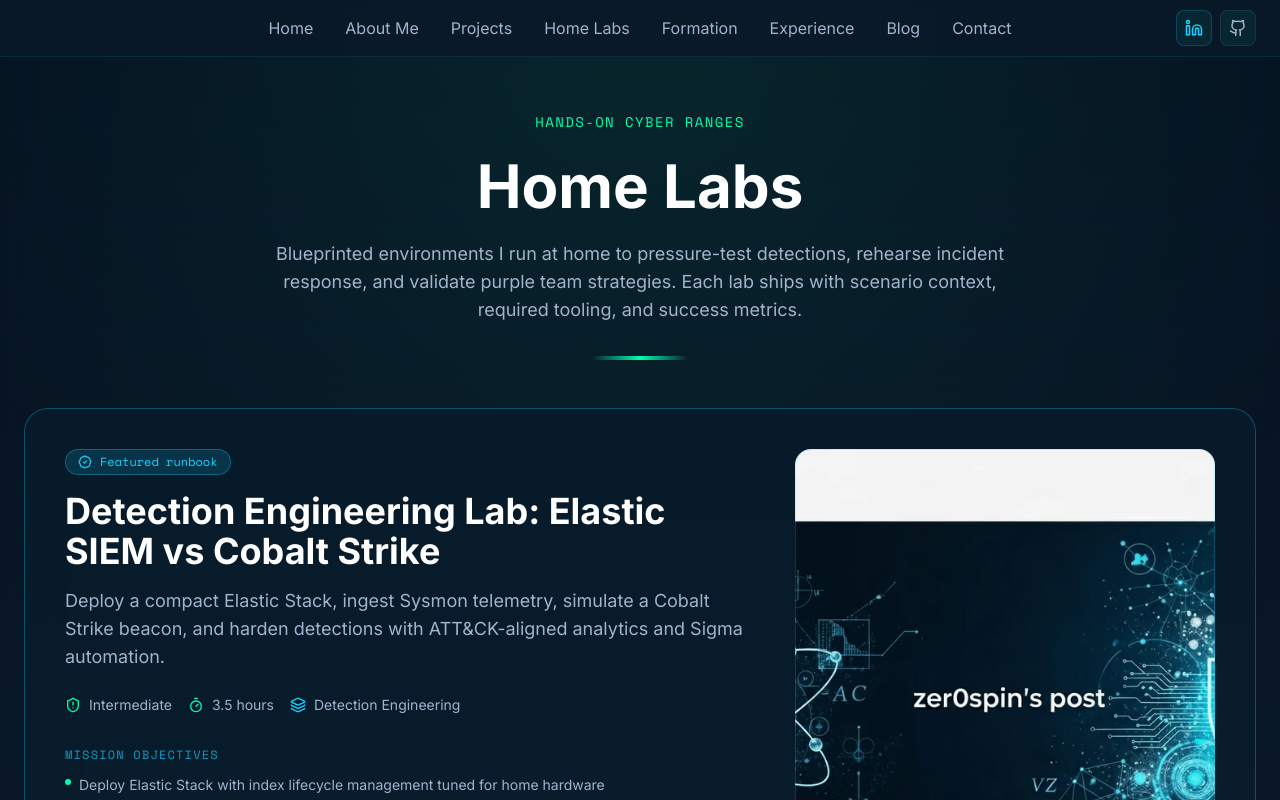
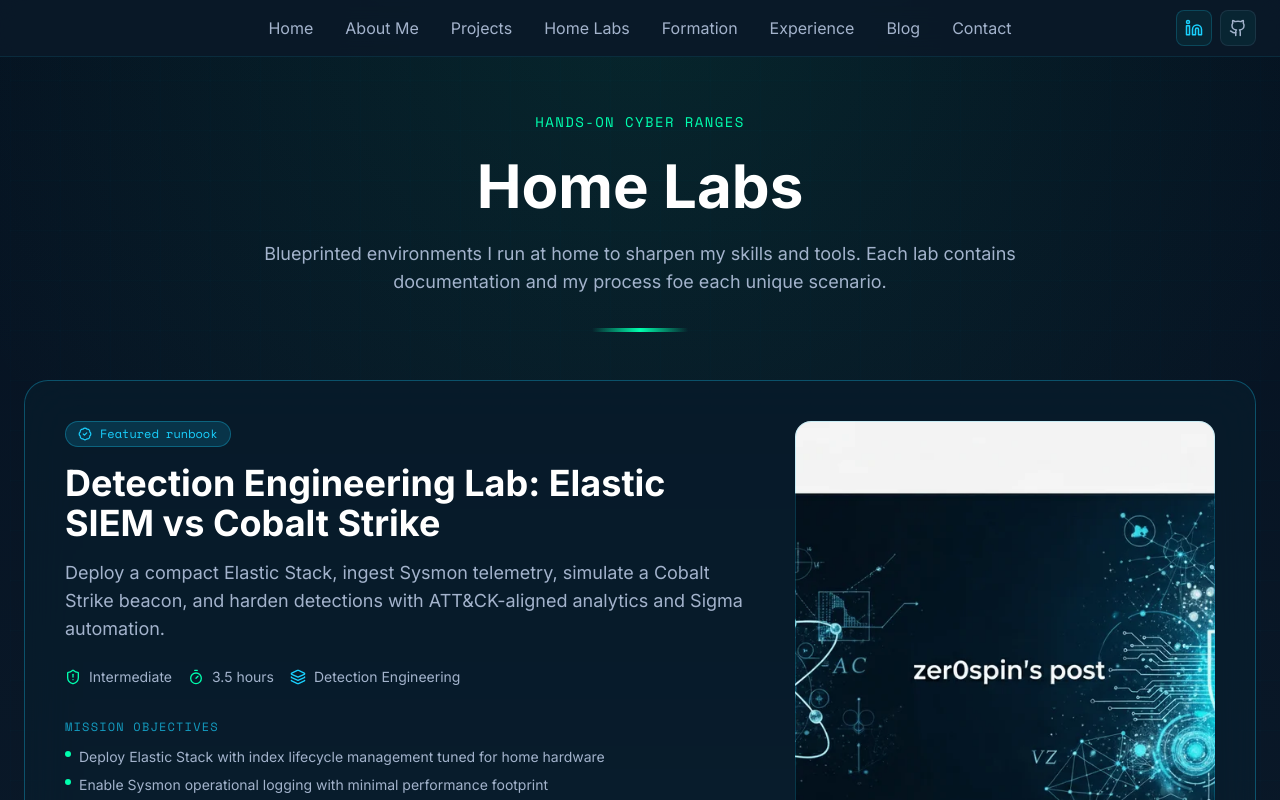
Before and after one commit to haydenmurphey/haydenmurphey, a Next.js app: page /homelabs in a window 1280 px wide. Shown: the top 800 px of the page. Built offline with nearby package versions, Linux system fonts and the light colour scheme.

Commit message:
updated internal headers

```diff
--- a/src/components/pages/HomelabsClient.tsx
+++ b/src/components/pages/HomelabsClient.tsx
@@ -85,7 +85,7 @@
               transition={{ delay: 0.35 }}
               className="mt-6 text-lg text-cyber-gray-light"
             >
-              Blueprinted environments I run at home to pressure-test detections, rehearse incident response, and validate purple team strategies. Each lab ships with scenario context, required tooling, and success metrics.
+              Blueprinted environments I run at home to sharpen my skills and tools. Each lab contains documentation and my process foe each unique scenario.
             </m.p>
             <m.div
               initial={{ scaleX: 0 }}
```
